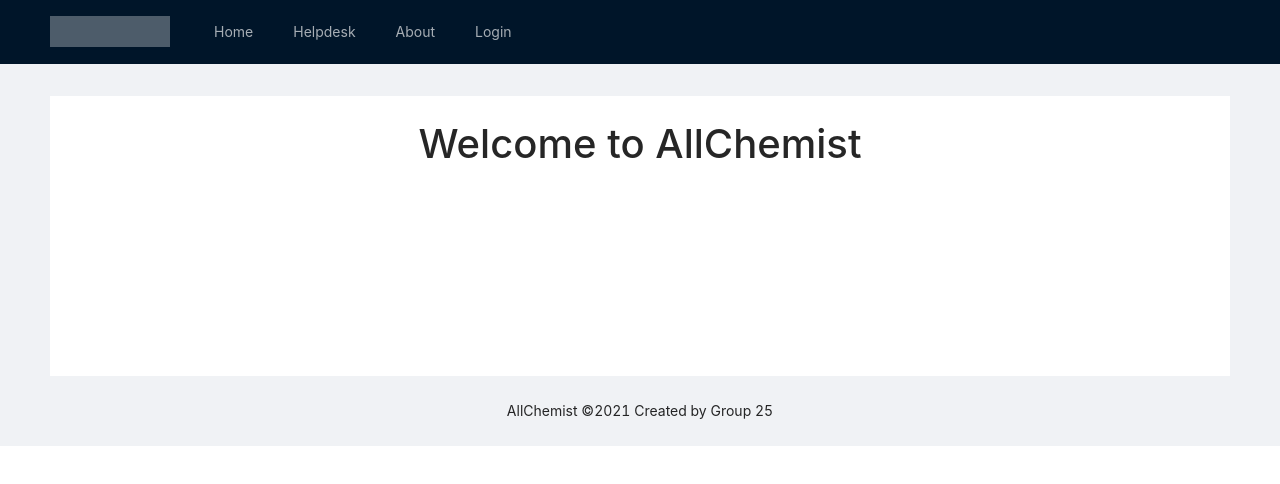
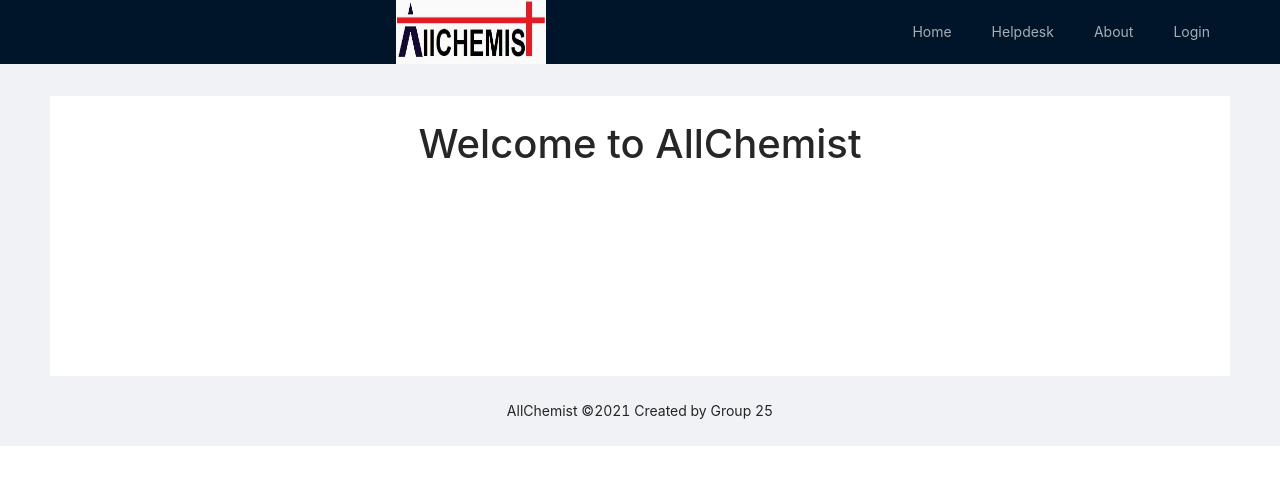
Before and after one commit to ShikharSaraswat/AllChemistUI, a React (Create React App) app: page / in a window 1280 px wide. Shown: the top 484 px of the page. Built offline with nearby package versions, Linux system fonts and the light colour scheme.

Commit message:
Logo added to MyHeader.jsx in Component

```diff
--- a/src/Components/MyHeader.jsx
+++ b/src/Components/MyHeader.jsx
@@ -4,6 +4,7 @@ import Login from "./Form/Login";
 import Home from "./Home/Home";
 import Helpdesk from "./Helpdesk";
 import About from "./About";
+import logo from "./LOGO2.jpg"
 //import Header from 'antd'; // Does not work
 
 function MyHeader(props) {
@@ -33,7 +34,8 @@ function MyHeader(props) {
     <>
       <Menu theme="dark" mode="horizontal" >
       {/* defaultSelectedKeys={[" "]} */}
-        <div className="logo" />
+
+		<img src={logo} width="150" height="64" alt="logo" style={{float:"left", opacity: 0.98}}/>
         <Menu.Item key="1" onClick={homeLoader}>
           Home
         </Menu.Item>
```
Also changed, not shown: src/Components/LOGO2.jpg (added).
